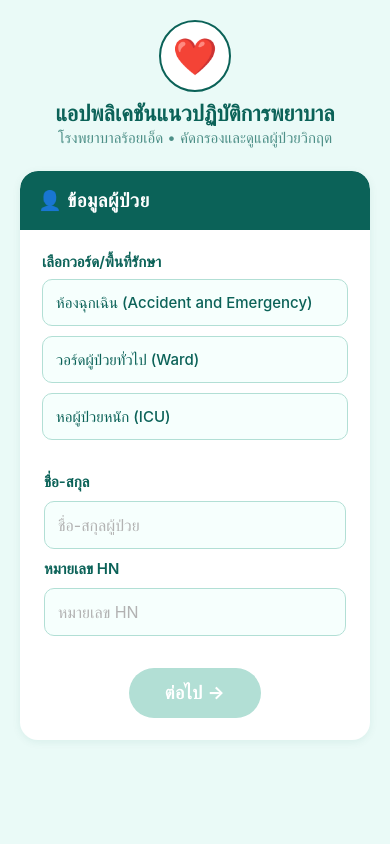
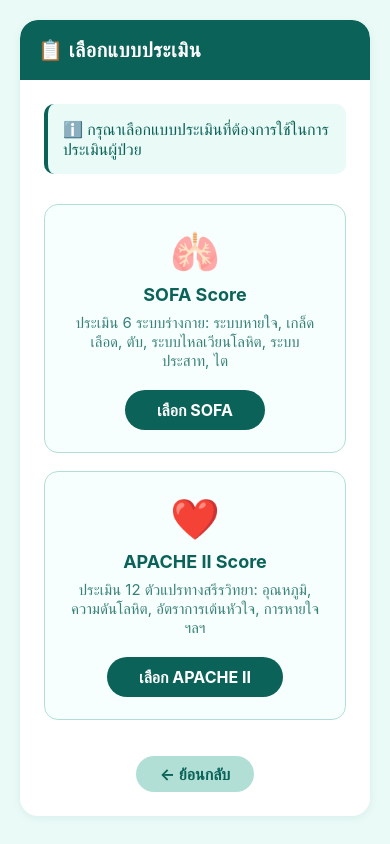
Before and after one commit to SirFamily/project-screening-patients, a React Native app: screen /AssessmentSelection in a window 390 px wide. Built offline with nearby package versions, Linux system fonts and the light colour scheme.

Commit message:
feat: Add AssessmentSelectionScreen and integrate with navigation

```diff
--- a/navigation/AppNavigator.js
+++ b/navigation/AppNavigator.js
@@ -1,8 +1,9 @@
 // src/navigation/AppNavigator.js
 import * as React from 'react';
-import {NavigationContainer} from '@react-navigation/native';
-import {createNativeStackNavigator} from '@react-navigation/native-stack';
+import { NavigationContainer } from '@react-navigation/native';
+import { createNativeStackNavigator } from '@react-navigation/native-stack';
 import PatientInfoScreen from '../screen/PatientInfoScreen';
+import AssessmentSelectionScreen from '../screen/AssessmentSelectionScreen';
 
 
 const Stack = createNativeStackNavigator();
@@ -16,7 +17,7 @@ export default function AppNavigator() {
             }}
         >
             <Stack.Screen name="PatientInfo" component={PatientInfoScreen} />
-
+            <Stack.Screen name="AssessmentSelection" component={AssessmentSelectionScreen} />
         </Stack.Navigator>
     );
 }
--- /dev/null
+++ b/screen/AssessmentSelectionScreen.js
@@ -0,0 +1,217 @@
+// src/screens/AssessmentSelectionScreen.js
+import React from 'react';
+import { View, Text, StyleSheet, TouchableOpacity, ScrollView } from 'react-native';
+import { SafeAreaView } from 'react-native-safe-area-context';
+import { usePatientContext } from '../context/PatientContext';
+import { useNavigation } from '@react-navigation/native';
+
+const AssessmentSelectionScreen = () => {
+  const { updatePatientData } = usePatientContext();
+  const navigation = useNavigation();
+
+  const handleSelectAssessment = (type) => {
+    updatePatientData({ assessmentType: type });
+    navigation.navigate('PatientAssessment');
+  };
+
+  const handleBack = () => {
+    navigation.goBack();
+  };
+
+  return (
+    <SafeAreaView style={{ flex: 1, backgroundColor: '#eafaf7' }}>
+      <ScrollView contentContainerStyle={styles.container}>
+        {/* <View style={styles.stepIndicator}>
+          <View style={[styles.step, styles.activeStep]}>
+            <Text style={styles.stepText}>1</Text>
+          </View>
+          <View style={[styles.step, styles.activeStep]}>
+            <Text style={styles.stepText}>2</Text>
+          </View>
+          <View style={styles.step}>
+            <Text style={styles.stepText}>3</Text>
+          </View>
+          <View style={styles.step}>
+            <Text style={styles.stepText}>4</Text>
+          </View>
+          <View style={styles.step}>
+            <Text style={styles.stepText}>5</Text>
+          </View>
+        </View> */}
+
+        <View style={styles.card}>
+          <View style={styles.cardHeader}>
+            <Text style={styles.cardHeaderText}>📋 เลือกแบบประเมิน</Text>
+          </View>
+          <View style={styles.cardBody}>
+            <View style={styles.infoBox}>
+              <Text style={styles.infoText}>ℹ️ กรุณาเลือกแบบประเมินที่ต้องการใช้ในการประเมินผู้ป่วย</Text>
+            </View>
+
+            <View style={styles.assessmentOptions}>
+              <TouchableOpacity
+                style={styles.assessmentCard}
+                onPress={() => handleSelectAssessment('SOFA')}
+              >
+                <Text style={styles.assessmentIcon}>🫁</Text>
+                <Text style={styles.assessmentTitle}>SOFA Score</Text>
+                <Text style={styles.assessmentDescription}>
+                  ประเมิน 6 ระบบร่างกาย: ระบบหายใจ, เกล็ดเลือด, ตับ, ระบบไหลเวียนโลหิต, ระบบประสาท, ไต
+                </Text>
+                <Text style={styles.selectButton}>เลือก SOFA</Text>
+              </TouchableOpacity>
+
+              <TouchableOpacity
+                style={styles.assessmentCard}
+                onPress={() => handleSelectAssessment('APACHE')}
+              >
+                <Text style={styles.assessmentIcon}>❤️</Text>
+                <Text style={styles.assessmentTitle}>APACHE II Score</Text>
+                <Text style={styles.assessmentDescription}>
+                  ประเมิน 12 ตัวแปรทางสรีรวิทยา: อุณหภูมิ, ความดันโลหิต, อัตราการเต้นหัวใจ, การหายใจ ฯลฯ
+                </Text>
+                <Text style={styles.selectButton}>เลือก APACHE II</Text>
+              </TouchableOpacity>
+            </View>
+
+            <TouchableOpacity
+              style={styles.backButton}
+              onPress={handleBack}
+            >
+              <Text style={styles.backButtonText}>← ย้อนกลับ</Text>
+            </TouchableOpacity>
+          </View>
+        </View>
+      </ScrollView>
+    </SafeAreaView>
+  );
+};
+
+const styles = StyleSheet.create({
+  container: {
+    flexGrow: 1,
+    backgroundColor: '#eafaf7', // เปลี่ยนพื้นหลังให้สว่างและสะอาดตา
+    padding: 20,
+    paddingBottom: 60,
+  },
+  stepIndicator: {
+    flexDirection: 'row',
+    justifyContent: 'space-between',
+    marginVertical: 28,
+    alignItems: 'center',
+  },
+  step: {
+    width: 38,
+    height: 38,
+    borderRadius: 19,
+    backgroundColor: '#b2dfd5', // สีหลักอ่อน
+    justifyContent: 'center',
+    alignItems: 'center',
+    zIndex: 2,
+  },
+  activeStep: {
+    backgroundColor: '#0b6258', // สีหลัก
+  },
+  stepText: {
+    fontWeight: 'bold',
+    fontSize: 18,
+    color: '#0b6258',
+  },
+  card: {
+    backgroundColor: '#fff',
+    borderRadius: 18,
+    elevation: 6,
+    marginBottom: 25,
+    overflow: 'hidden',
+    shadowColor: '#0b6258',
+    shadowOpacity: 0.08,
+    shadowRadius: 8,
+    shadowOffset: { width: 0, height: 2 },
+  },
+  cardHeader: {
+    backgroundColor: '#0b6258',
+    padding: 18,
+    borderTopLeftRadius: 18,
+    borderTopRightRadius: 18,
+  },
+  cardHeaderText: {
+    color: 'white',
+    fontSize: 20,
+    fontWeight: '700',
+    letterSpacing: 0.5,
+  },
+  cardBody: {
+    padding: 24,
+  },
+  infoBox: {
+    backgroundColor: '#eafaf7',
+    padding: 15,
+    borderRadius: 10,
+    marginBottom: 20,
+    borderLeftWidth: 4,
+    borderLeftColor: '#0b6258',
+  },
+  infoText: {
+    color: '#0b6258',
+    fontSize: 16,
+    fontWeight: '500',
+  },
+  assessmentOptions: {
+    marginTop: 10,
+  },
+  assessmentCard: {
+    backgroundColor: '#f6fffd',
+    borderRadius: 14,
+    padding: 22,
+    marginBottom: 18,
+    alignItems: 'center',
+    borderWidth: 1.5,
+    borderColor: '#b2dfd5',
+    elevation: 2,
+  },
+  assessmentIcon: {
+    fontSize: 40,
+    marginBottom: 8,
+  },
+  assessmentTitle: {
+    fontSize: 18,
+    fontWeight: 'bold',
+    color: '#0b6258',
+    marginBottom: 8,
+  },
+  assessmentDescription: {
+    color: '#0b6258',
+    textAlign: 'center',
+    marginBottom: 15,
+    opacity: 0.8,
+    fontSize: 15,
+  },
+  selectButton: {
+    color: '#fff',
+    fontSize: 16,
+    fontWeight: '700',
+    backgroundColor: '#0b6258',
+    borderRadius: 25,
+    paddingVertical: 10,
+    paddingHorizontal: 32,
+    overflow: 'hidden',
+    marginTop: 5,
+    elevation: 1,
+    textAlign: 'center',
+  },
+  backButton: {
+    alignSelf: 'center',
+    marginTop: 18,
+    paddingVertical: 8,
+    paddingHorizontal: 24,
+    borderRadius: 20,
+    backgroundColor: '#b2dfd5',
+  },
+  backButtonText: {
+    color: '#0b6258',
+    fontSize: 16,
+    fontWeight: '700',
+  },
+});
+
+export default AssessmentSelectionScreen;
--- a/screen/PatientInfoScreen.js
+++ b/screen/PatientInfoScreen.js
@@ -1,6 +1,7 @@
 // src/screens/PatientInfoScreen.js
 import React, { useState } from 'react';
 import { View, Text, StyleSheet, TextInput, TouchableOpacity, ScrollView, KeyboardAvoidingView, Platform } from 'react-native';
+import { SafeAreaView } from 'react-native-safe-area-context';
 import { usePatientContext } from '../context/PatientContext';
 import { useNavigation } from '@react-navigation/native';
 
@@ -29,6 +30,7 @@ const PatientInfoScreen = () => {
   };
 
   return (
+    <SafeAreaView style={{ flex: 1, backgroundColor: '#eafaf7' }}>
       <KeyboardAvoidingView
         style={{ flex: 1 }}
         behavior={Platform.OS === 'ios' ? 'padding' : 'height'}
@@ -104,6 +106,7 @@ const PatientInfoScreen = () => {
           </View>
         </ScrollView>
       </KeyboardAvoidingView>
+    </SafeAreaView>
   );
 };
 
```
Lines whose indentation alone changed are shown as unchanged.
